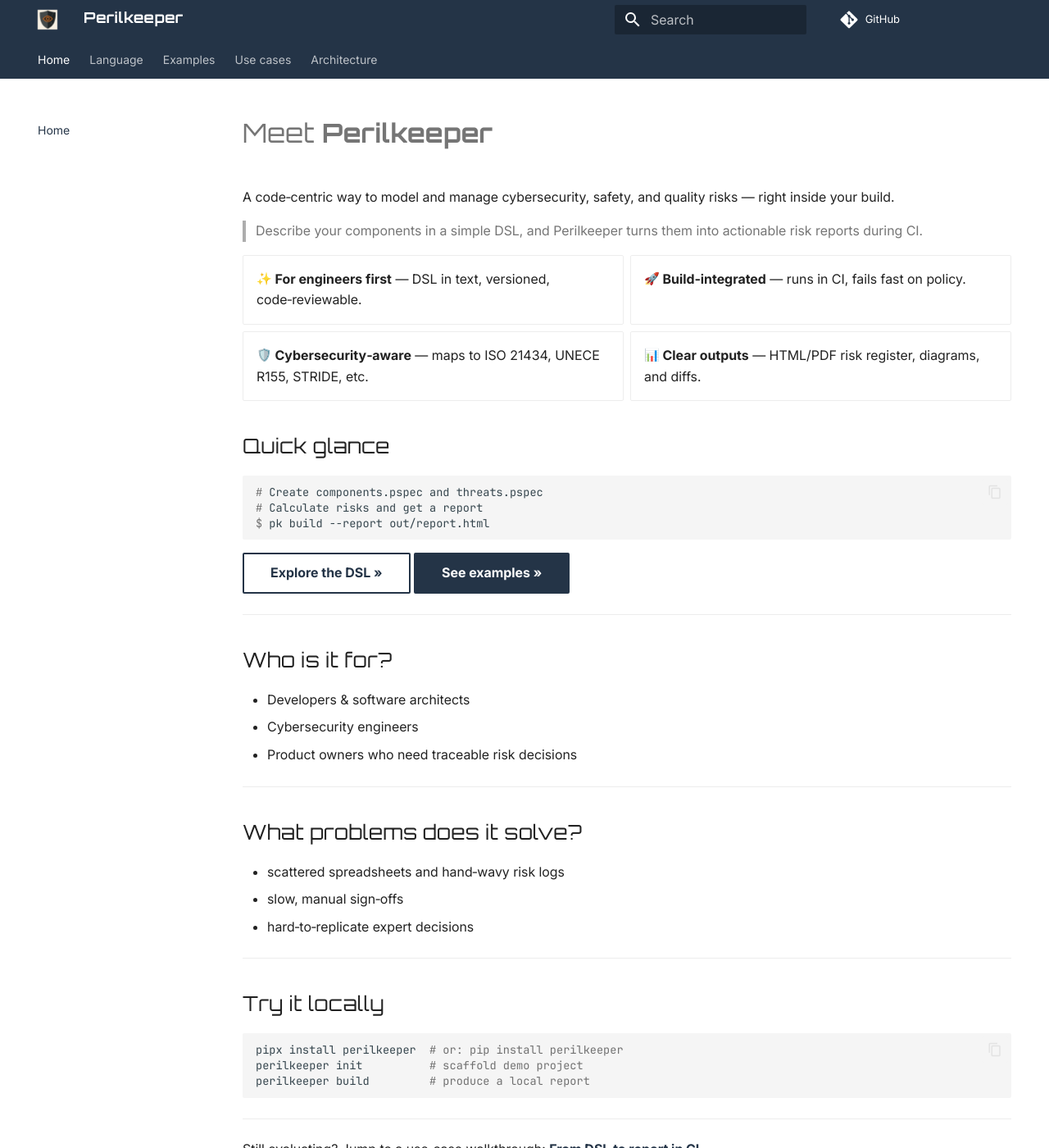
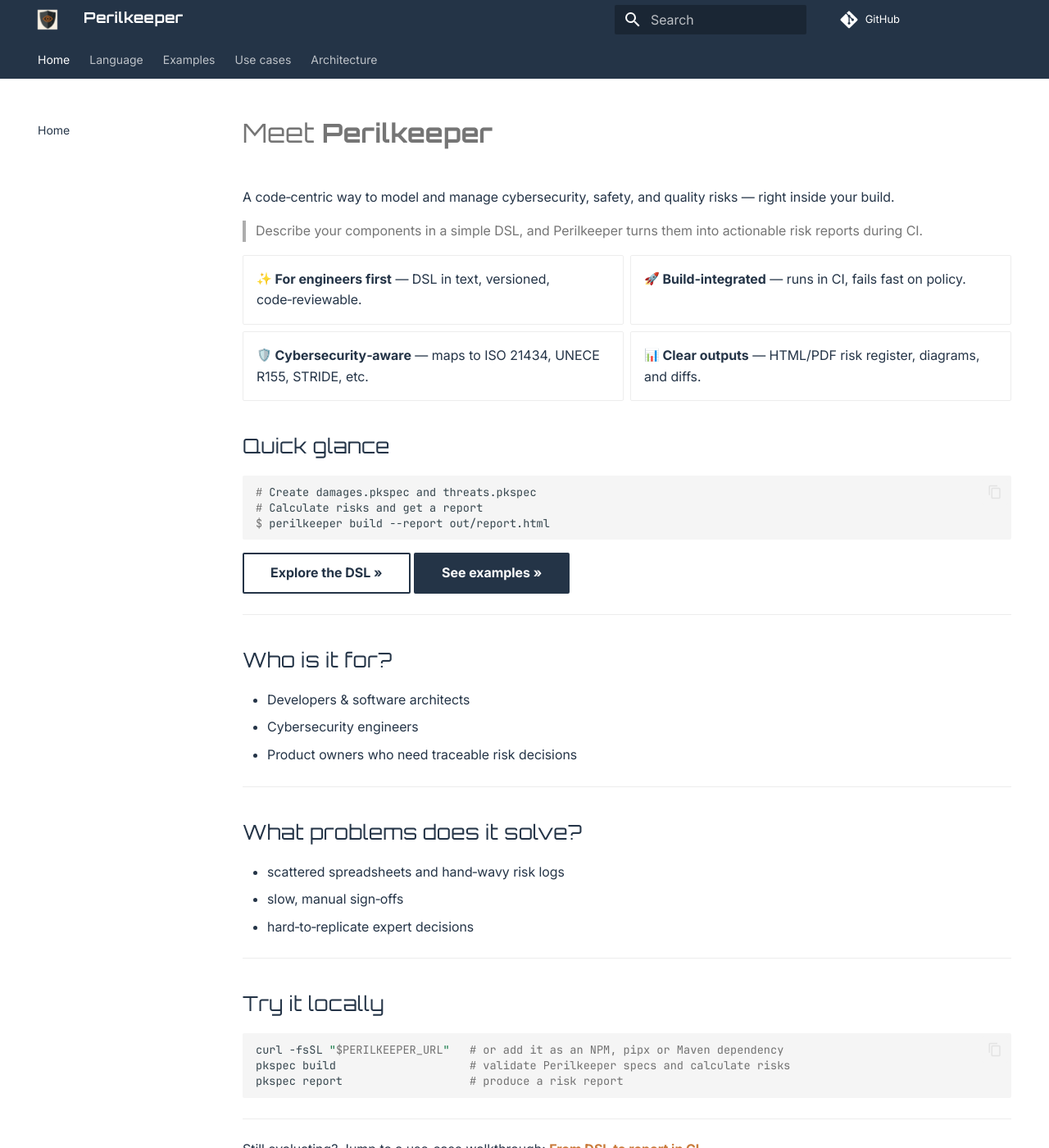
Before and after one commit to mkalkov/perilkeeper.dev, an MkDocs documentation site: the page built from docs/index.md, in a window 1280 px wide and 1400 px high. Shown: the whole window at 82% size. Built offline with MkDocs 1.6.1 and Material for MkDocs 9.7.7, drawn with Linux system fonts in a browser that asks for light colours; emoji names are drawn with the system emoji font; comment, search, counter and statistics services are not loaded.

Commit message:
fix: update brand styles, logo, metadata, and plausible script
Co-authored-by: aider (gpt-5) <aider@aider.chat>

````diff
--- a/docs/assets/styles/brand.css
+++ b/docs/assets/styles/brand.css
@@ -1,4 +1,4 @@
-/* === ЛОКАЛЬНЫЕ ШРИФТЫ (OFFLINE) === */
+/* === LOCAL FONTS (OFFLINE) === */
 @font-face {
   font-family: "Inter";
   src: url("../fonts/Inter-Variable.woff2") format("woff2");
@@ -83,7 +83,7 @@
 }
 @font-face {
   font-family: "Merriweather";
-  src: url("../fonts/Merriweather-italic-lating-ext.woff2") format("woff2");
+  src: url("../fonts/Merriweather-italic-latin-ext.woff2") format("woff2");
   font-weight: 300 900;
   font-style: italic;
   font-display: swap;
@@ -94,32 +94,32 @@
 
 
 
-/* === БАЗОВЫЕ СЕМЕЙСТВА ДЛЯ MATERIAL === */
+/* === BASE FONT FAMILIES FOR MATERIAL THEME === */
 :root {
   --md-text-font: "Inter", system-ui, -apple-system, Segoe UI, "Helvetica Neue", Arial, sans-serif;
   --md-code-font: "JetBrains Mono", ui-monospace, SFMono-Regular, Menlo, Consolas, "Liberation Mono", monospace;
 }
 
-/* === БРЕНД-ЦВЕТА PERILKEEPER === */
+/* === PERILKEEPER BRAND COLORS === */
 :root {
   --pk-deep-steel: #243447;
   --pk-iron-gray:  #5A6772;
-  --pk-amber:      #E2A93B;
+  --pk-burnt-amber:     #C97B3B;
   --pk-offwhite:   #F3F3F3;
 
   --md-primary-fg-color: var(--pk-deep-steel);
   --md-primary-fg-color--light: #2c445b;
   --md-primary-fg-color--dark:  #1a2633;
-  --md-accent-fg-color: var(--pk-amber);
+  --md-accent-fg-color: var(--pk-burnt-amber);
 }
 
-/* Тёмная схема (если включена) */
+/* Dark scheme (if enabled) */
 [data-md-color-scheme="slate"] {
   --md-primary-fg-color: var(--pk-deep-steel);
-  --md-accent-fg-color: var(--pk-amber);
+  --md-accent-fg-color: var(--pk-burnt-amber);
 }
 
-/* === НАДПИСЬ В ХЕДЕРЕ (PERILKEEPER): Orbitron, слегка растянуть по X === */
+/* === HEADER TITLE (PERILKEEPER): Orbitron, slightly stretch on X === */
 .md-header__title, .md-header-nav__title {
   font-family: "Orbitron", var(--md-text-font);
   font-weight: 700;
@@ -128,13 +128,13 @@
   transform-origin: left center;
 }
 
-/* Заголовки страниц: строгие, но без перегруза */
+/* Page headings: clean, not heavy */
 .md-typeset h1, .md-typeset h2 {
   font-family: "Orbitron", var(--md-text-font);
   letter-spacing: 0.01em;
 }
 
-/* Блоки с "летописным" тоном Perilscribe — класс .perilscribe поставим в Markdown */
+/* Perilscribe long-form tone — use the .perilscribe class in Markdown */
 .perilscribe h1, .perilscribe h2, .perilscribe h3,
 .perilscribe .md-typeset blockquote {
   font-family: "Merriweather", Georgia, "Times New Roman", serif;
@@ -142,26 +142,52 @@
   font-feature-settings: "liga" 1, "kern" 1;
 }
 
-/* Ссылки/акцентные элементы */
-.md-typeset a { text-underline-offset: .15em; }
+/* Links / accent elements */
+.md-typeset a { color: var(--pk-burnt-amber); text-underline-offset: .15em; }
 .md-typeset a:hover { text-decoration: underline; }
 
-/* Код */
+/* Code */
 .md-typeset code, .md-typeset pre code {
   font-family: var(--md-code-font);
   font-feature-settings: "calt" 0;
 }
 
-/* Небольшой "янтарный" акцент для заметок */
+/* Subtle "amber" accent for notes */
 .md-typeset .admonition.note > .admonition-title::before,
 .md-typeset details.note > summary::before {
-  color: var(--pk-amber);
+  color: var(--pk-burnt-amber);
 }
 
-/* === ВОРДМАРКИ (если используете SVG вместо текста для кастомной K/S) === */
+/* === WORDMARKS (if using SVG instead of text for custom K/S) === */
 .pk-wordmark {
   display: inline-flex; align-items: center; gap: .5rem;
 }
 .pk-wordmark img, .pk-wordmark svg {
-  height: 34px; /* подогнайте под ваш хедер */
+  height: 34px; /* adjust for your header */
 }
+
+/* === Brand token aliases (compat with brandbook) === */
+:root {
+  --pk-color-primary: var(--pk-deep-steel);
+  --pk-color-surface: var(--pk-offwhite);
+  --pk-color-muted:   var(--pk-iron-gray);
+  --pk-color-accent:  var(--pk-burnt-amber);
+  --pk-color-danger:  #D64545;
+}
+.md-typeset { color: var(--pk-color-primary); }
+
+/* Mermaid styling per brandbook */
+.mermaid .node rect, .mermaid .node path { stroke: var(--pk-color-primary); fill: var(--pk-color-surface); }
+.mermaid .edgeLabel, .mermaid .label { color: var(--pk-color-primary); }
+.mermaid .critical > * { stroke: var(--pk-color-danger) !important; }
+.mermaid .feasible { stroke: var(--pk-color-accent) !important; stroke-width: 3px; }
+
+/* Badge styles per brandbook */
+.md-typeset .pk-badge {
+  border-radius: 10px;
+  padding: 0.2rem 0.5rem;
+  font-weight: 600;
+  display: inline-block;
+}
+.pk-badge--high { background: var(--pk-color-accent); color: var(--pk-color-primary); }
+.pk-badge--critical { background: var(--pk-color-danger); color: #fff; }
--- a/docs/index.md
+++ b/docs/index.md
@@ -20,9 +20,9 @@ A code‑centric way to model and manage cybersecurity, safety, and quality risk
 ## Quick glance
 
 ```console
-# Create components.pspec and threats.pspec
+# Create damages.pkspec and threats.pkspec
 # Calculate risks and get a report
-$ pk build --report out/report.html
+$ perilkeeper build --report out/report.html
 ```
 
 [Explore the DSL »](language.md){ .md-button }
@@ -47,9 +47,9 @@ $ pk build --report out/report.html
 ## Try it locally
 
 ```bash
-pipx install perilkeeper  # or: pip install perilkeeper
-perilkeeper init          # scaffold demo project
-perilkeeper build         # produce a local report
+curl -fsSL "$PERILKEEPER_URL"   # or add it as an NPM, pipx or Maven dependency
+pkspec build                    # validate Perilkeeper specs and calculate risks
+pkspec report                   # produce a risk report
 ```
 
 ---
--- a/mkdocs.yml
+++ b/mkdocs.yml
@@ -1,7 +1,7 @@
 site_name: Perilkeeper
 site_description: "Risk analysis for cyber, safety, and quality — code-centric and build-integrated."
 site_url: https://perilkeeper.dev
-repo_url: https://github.com/your-org/perilkeeper-site
+repo_url: https://github.com/mkalkov/perilkeeper.dev
 
 theme:
   name: material
@@ -56,9 +56,14 @@ plugins:
 extra:
   social:
     - icon: fontawesome/brands/github
-      link: https://github.com/your-org
-    - icon: fontawesome/brands/x-twitter
-      link: https://x.com/yourhandle
+      link: https://github.com/mkalkov/perilkeeper.dev
   analytics:
     provider: plausible
     domain: perilkeeper.dev
+  meta:
+    - property: og:site_name
+      content: Perilkeeper
+    - property: og:image
+      content: https://perilkeeper.dev/assets/favicon.png
+    - name: theme-color
+      content: "#243447"
--- a/overrides/partials/integrations/analytics/plausible.html
+++ b/overrides/partials/integrations/analytics/plausible.html
@@ -1 +1 @@
-<script defer data-domain="perilkeeper.dev" src="https://plausible.io/js/script.js"></script>
+<script defer data-domain="{{ config.extra.analytics.domain }}" src="{{ config.extra.analytics.script | default('https://plausible.io/js/script.js') }}"></script>
````
Also changed, not shown: docs/architecture.md (+1 -1 lines), docs/assets/logo/logo-and-text.png (deleted).
